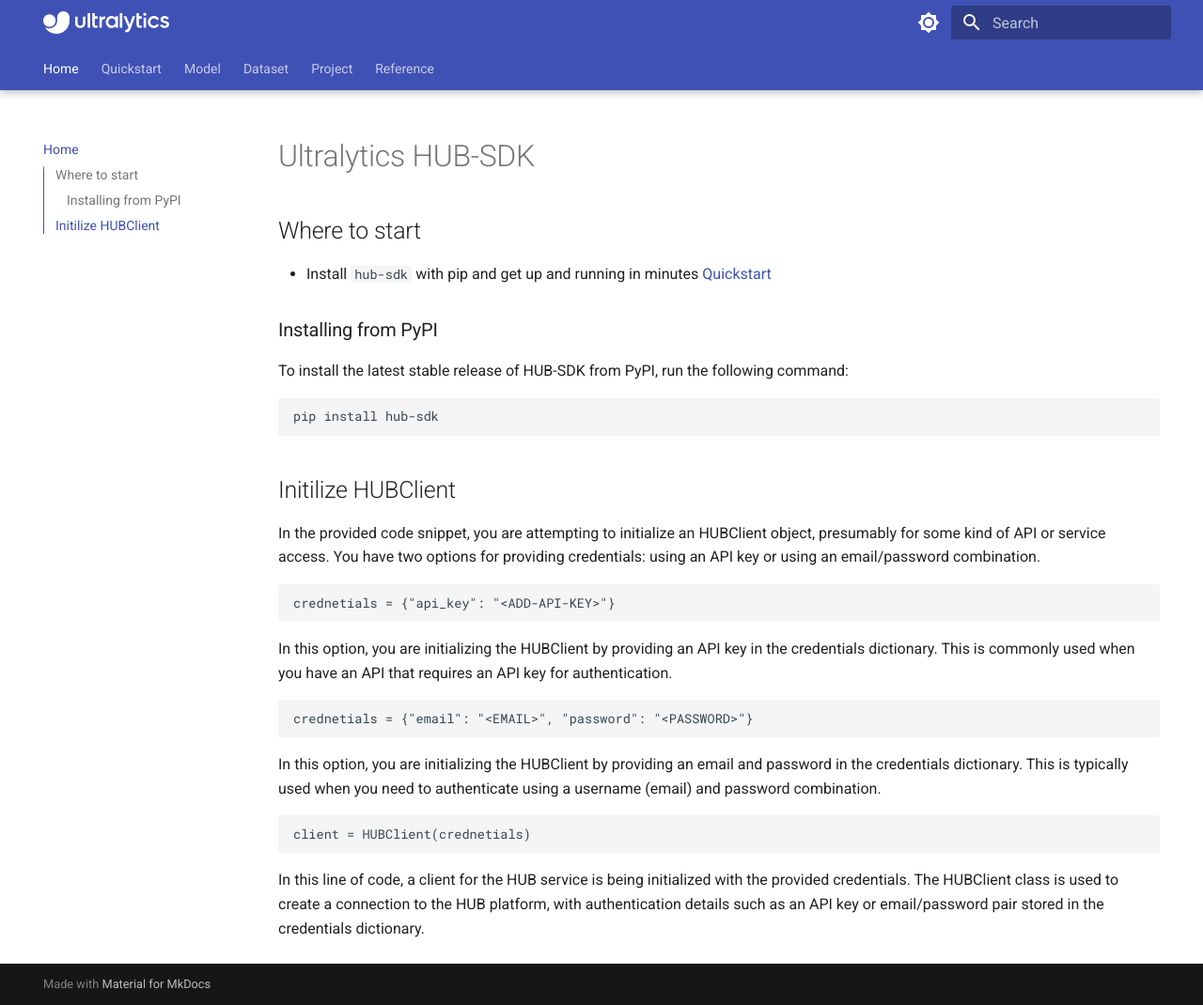
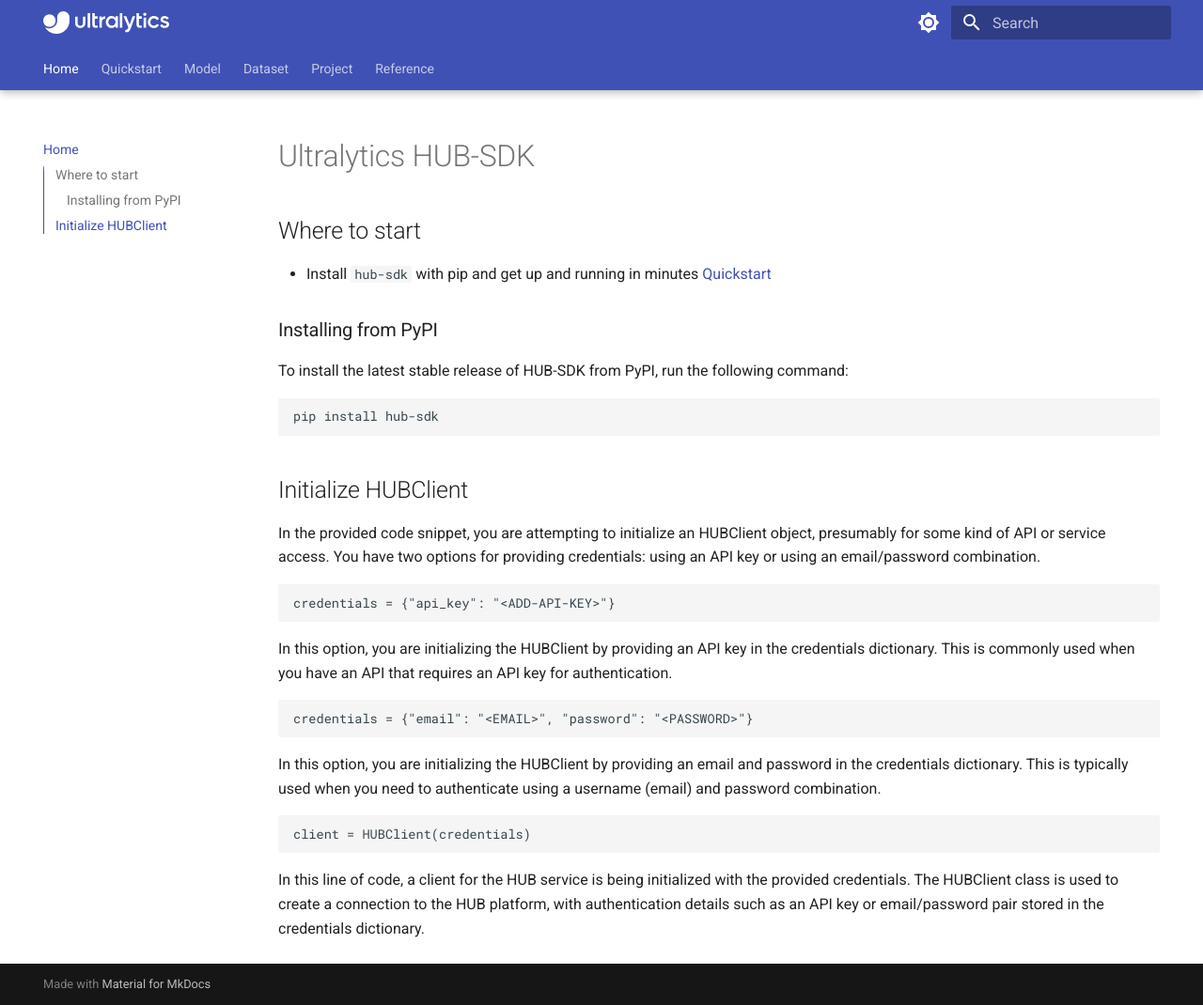
Before and after one commit to ultralytics/hub-sdk, an MkDocs documentation site: the page built from docs/index.md, in a window 1280 px wide and 1070 px high. Shown: the whole window at 94% size. Built offline with MkDocs 1.6.1 and Material for MkDocs 9.7.7, drawn with Linux system fonts in a browser that asks for light colours.

Commit message:
fix: Update python code block all readme files for SDK

````diff
--- a/docs/index.md
+++ b/docs/index.md
@@ -12,23 +12,23 @@
 pip install hub-sdk
 ```
 
-## Initilize HUBClient
+## Initialize HUBClient
 In the provided code snippet, you are attempting to initialize an HUBClient object, presumably for some kind of API or service access. You have two options for providing credentials: using an API key or using an email/password combination.
 
-```sh
-crednetials = {"api_key": "<ADD-API-KEY>"}
+```python
+credentials = {"api_key": "<ADD-API-KEY>"}
 ```
 
 In this option, you are initializing the HUBClient by providing an API key in the credentials dictionary. This is commonly used when you have an API that requires an API key for authentication.
 
-```sh
-crednetials = {"email": "<EMAIL>", "password": "<PASSWORD>"}
+```python
+credentials = {"email": "<EMAIL>", "password": "<PASSWORD>"}
 ```
 In this option, you are initializing the HUBClient by providing an email and password in the credentials dictionary. This is typically used when you need to authenticate using a username (email) and password combination.
 
 
-```sh
-client = HUBClient(crednetials)
+```python
+client = HUBClient(credentials)
 ```
 
 In this line of code, a client for the HUB service is being initialized with the provided credentials. The HUBClient class is used to create a connection to the HUB platform, with authentication details such as an API key or email/password pair stored in the credentials dictionary.
````
Also changed, not shown: README.md (+5 -6 lines), docs/dataset.md (+7 -7 lines), docs/model.md (+11 -11 lines), docs/project.md (+5 -5 lines), docs/quickstart.md (+7 -7 lines), 2 other files.
